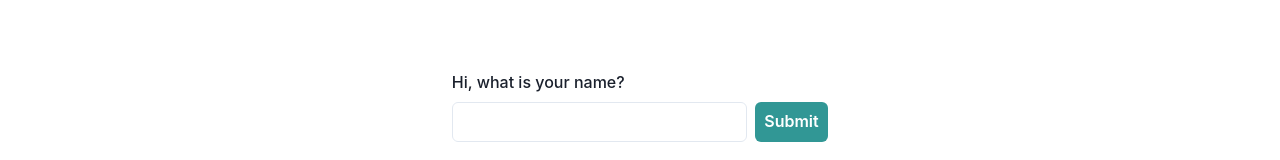
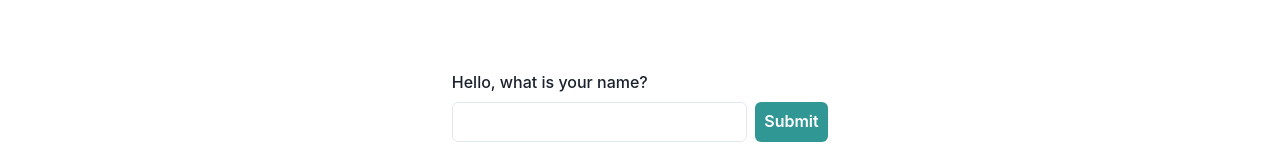
Before and after one commit to HolomuaTech/gcp-demo-ui, a React (Create React App) app: page / in a window 1280 px wide. Shown: the part 278-438 px from the top of the page. Built offline with nearby package versions, Linux system fonts and the light colour scheme.

Commit message:
small ui change to test the pipeline

```diff
--- a/src/App.tsx
+++ b/src/App.tsx
@@ -121,7 +121,7 @@ const NameForm = () => {
     <Box mt={-20}>
       <form onSubmit={handleSubmit}>
         <FormControl id="name">
-          <FormLabel>Hi, what is your name?</FormLabel>
+          <FormLabel>Hello, what is your name?</FormLabel>
           <Flex align="center">
             <Input
               type="text"
```
